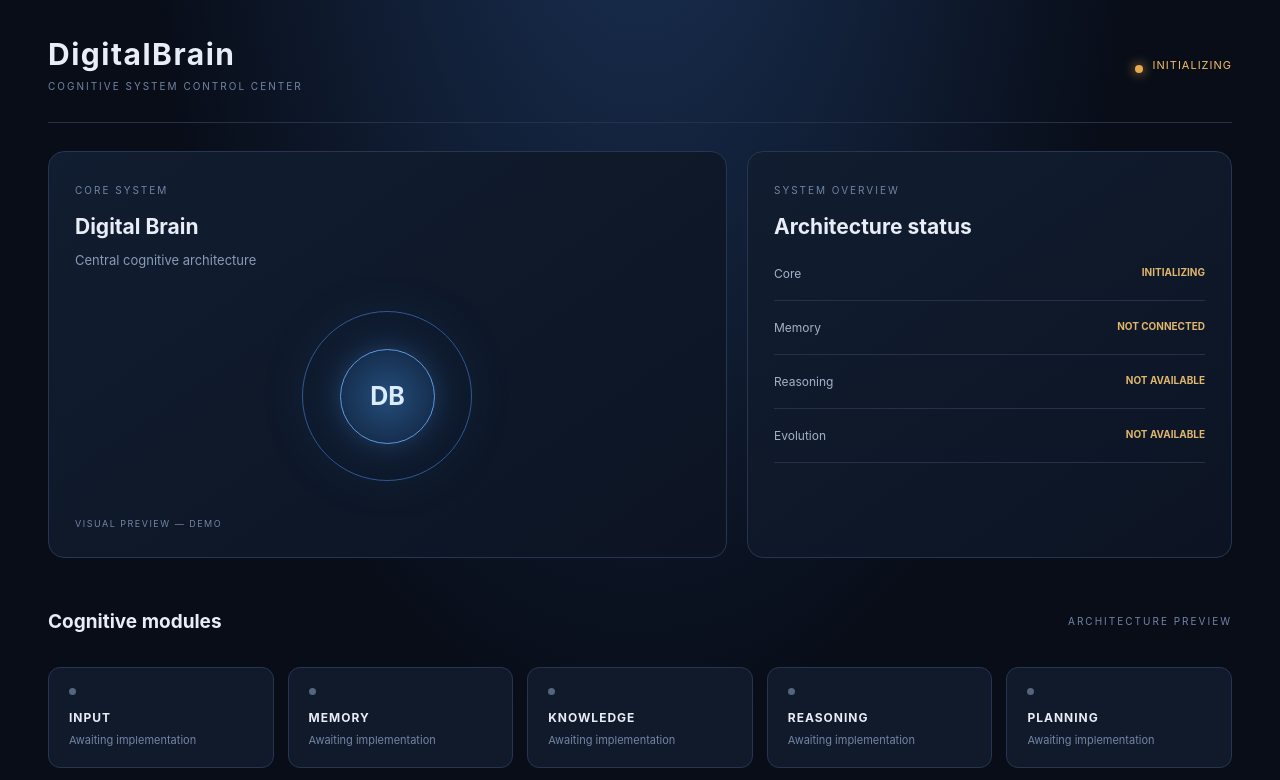
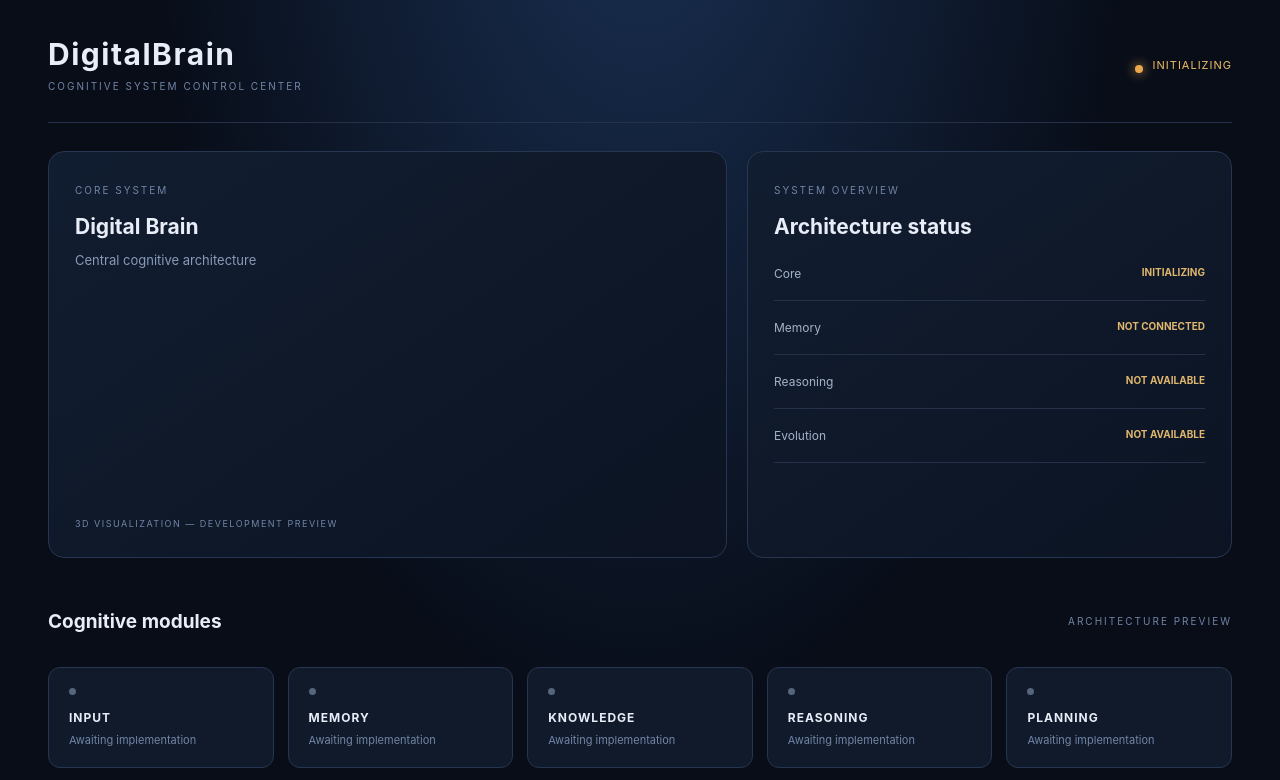
Before and after one commit to misteryone2/DigitalBrain, a React (Vite) app in the folder interface/: page / in a window 1280 px wide. Shown: the top 780 px of the page. Built offline with nearby package versions, Linux system fonts and the light colour scheme.

Commit message:
Update App.tsx

```diff
--- a/interface/src/App.tsx
+++ b/interface/src/App.tsx
@@ -1,3 +1,5 @@
+
+import Brain from "./components/Brain";
 
 function App() {
   return (
@@ -19,12 +21,14 @@ function App() {
           <span className="panel-label">CORE SYSTEM</span>
           <h2>Digital Brain</h2>
           <p>Central cognitive architecture</p>
+
           <div className="core-visual">
-            <div className="core-orbit">
-              <div className="core-center">DB</div>
-            </div>
+            <Brain />
           </div>
-          <span className="demo-label">VISUAL PREVIEW — DEMO</span>
+
+          <span className="demo-label">
+            3D VISUALIZATION — DEVELOPMENT PREVIEW
+          </span>
         </article>
 
         <article className="panel metrics-panel">
```
